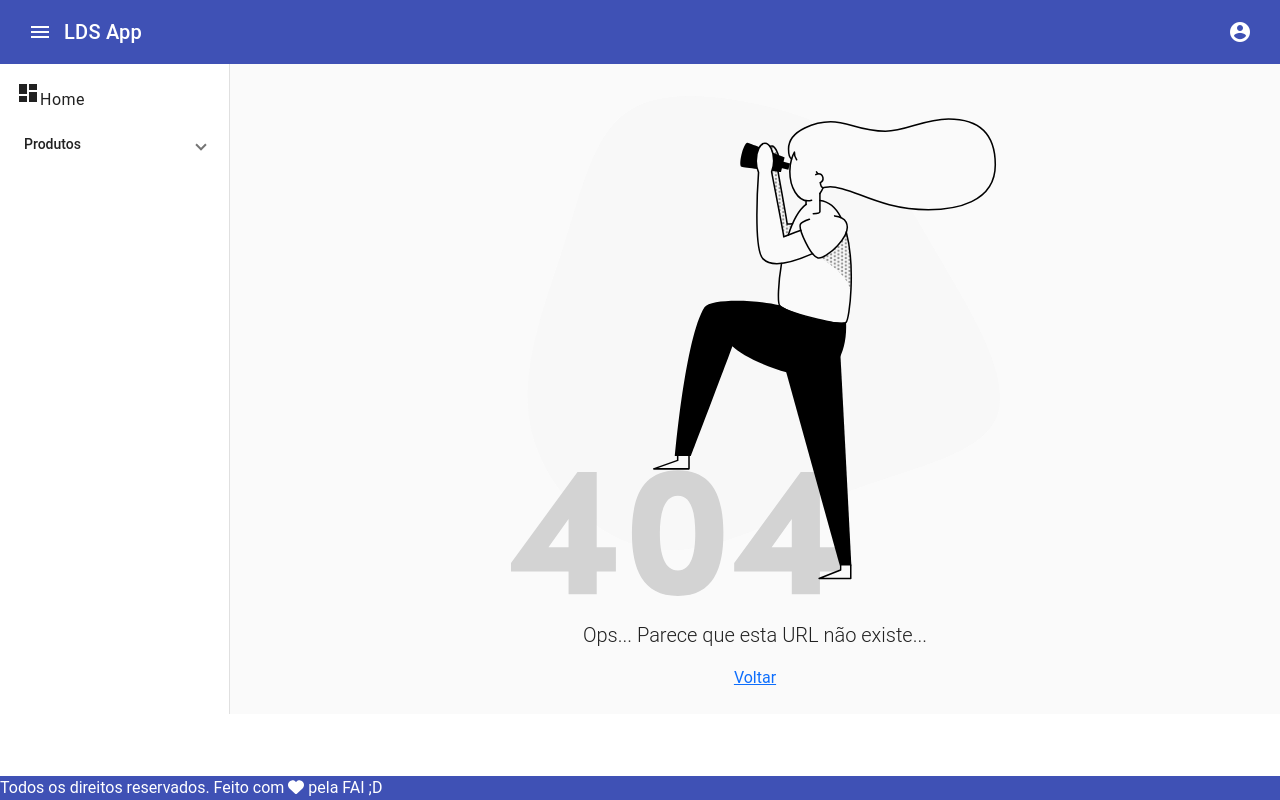
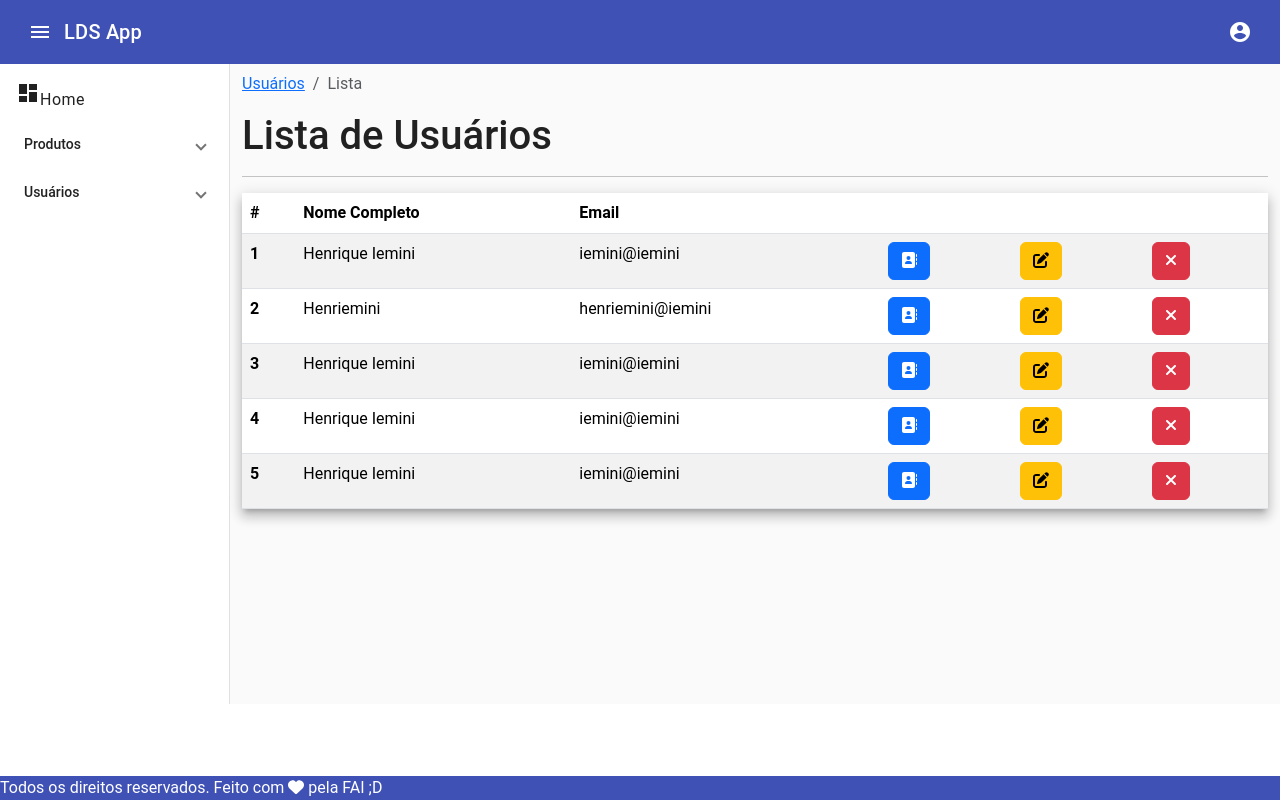
Before and after one commit to henriemini/Password-Memory, an Angular app: page /user/list in a window 1280 px wide. Built offline with nearby package versions, Linux system fonts and the light colour scheme; data requests are answered from the project's data file.

Commit message:
feat: create the service to delete users and the controller on the user list view

```diff
--- a/db.json
+++ b/db.json
@@ -41,24 +41,21 @@
     },
     {
       "id": "3",
-      "fullname": "Iemini",
-      "email": "mini@iemini",
+      "fullname": "Henrique Iemini",
+      "email": "iemini@iemini",
       "password": "adm"
     },
     {
       "id": "4",
-      "fullname": "adm",
-      "email": "adm@adm",
+      "fullname": "Henrique Iemini",
+      "email": "iemini@iemini",
       "password": "adm"
     },
     {
-      "0": {
-        "id": "5",
-        "fullname": "Teste Iemini",
-        "email": "test@iemini",
-        "password": "adm"
-      },
-      "id": "8bae"
+      "id": "5",
+      "fullname": "Henrique Iemini",
+      "email": "iemini@iemini",
+      "password": "adm"
     }
   ]
 }
--- /dev/null
+++ b/src/app/services/user/user-delete.service.ts
@@ -0,0 +1,16 @@
+import { HttpClient } from '@angular/common/http';
+import { Injectable } from '@angular/core';
+import { firstValueFrom } from 'rxjs';
+import { environment } from '../../../environments/environment';
+
+@Injectable({
+  providedIn: 'root'
+})
+export class UserDeleteService {
+
+  constructor(private http: HttpClient) { }
+
+  delete(id: string){
+    return firstValueFrom(this.http.delete(`${environment.api_endpoint}/user/${id}`));
+  }
+}
--- a/src/app/views/app/main/main.component.html
+++ b/src/app/views/app/main/main.component.html
@@ -42,6 +42,15 @@
                         <a mat-list-item routerLink="/product/create">Criar</a>
                     </mat-nav-list>
                 </mat-expansion-panel>
+                <mat-expansion-panel  [class.mat-elevation-z0]="true">
+                    <mat-expansion-panel-header>
+                        Usuários
+                    </mat-expansion-panel-header>
+                    <mat-nav-list>
+                        <a mat-list-item routerLink="/user/list">Listar</a>
+                        <!-- <a mat-list-item routerLink="/product/create">Criar</a> -->
+                    </mat-nav-list>
+                </mat-expansion-panel>
             </mat-nav-list>
         </mat-sidenav>
         <div class="page-wrap">
--- /dev/null
+++ b/src/app/views/app/user/user-list/user-list.component.html
@@ -0,0 +1,53 @@
+<nav aria-label="breadcrumb">
+    <ol class="breadcrumb">
+        <li class="breadcrumb-item">
+            <a href="">Usuários</a>
+        </li>
+        <li class="breadcrumb-item active" aria-current="page">Lista</li>
+    </ol>
+</nav>
+<h1>Lista de Usuários</h1>
+<hr>
+
+<div class="mat-elevation-z8">
+    <table class="table table-striped">
+        <thead>
+            <tr>
+                <th scope="col">#</th>
+                <th scope="col">Nome Completo</th>
+                <th scope="col">Email</th>
+                <th scope="col"></th>
+            </tr>
+        </thead>
+        <tbody>
+
+            @for (item of users; track $index) {
+                <tr>
+                <th scope="row">{{item.id}}</th>
+                <td>{{item.fullname}}</td>
+                <td>{{item.email}}</td>
+                <td>
+                    <div class="row">
+                        <div class="col-4">
+                            <a class="btn btn-primary" routerLink="/user/details/{{item.id}}">
+                                <fa-icon [icon]="fa.faAddressBook"></fa-icon>
+                            </a>
+                        </div>
+                        <div class="col-4">
+                            <a class="btn btn-warning" routerLink="/user/edit/{{item.id}}">
+                                <fa-icon [icon]="fa.faEdit"></fa-icon>
+                            </a>
+                        </div>
+                        <div class="col-4">
+                            <a class="btn btn-danger" (click)="deleteUser(item.id!)">
+                                <fa-icon [icon]="fa.faRemove"></fa-icon>
+                            </a>
+                        </div>
+                    </div>
+                </td>
+            </tr>
+            }
+
+        </tbody>
+    </table>
+</div>
--- /dev/null
+++ b/src/app/views/app/user/user-list/user-list.component.ts
@@ -0,0 +1,64 @@
+import { Component, OnInit } from '@angular/core';
+import { UserReadService } from '../../../../services/user/user-read.service';
+import { User } from '../../../../domain/model/user';
+
+import { FontAwesomeModule } from '@fortawesome/angular-fontawesome';
+
+import * as fontawesome from '@fortawesome/free-solid-svg-icons';
+import { RouterModule } from '@angular/router';
+import { ToastrService } from 'ngx-toastr';
+import { UserDeleteService } from '../../../../services/user/user-delete.service';
+
+@Component({
+  selector: 'app-user-list',
+  imports: [
+    FontAwesomeModule,
+    RouterModule,
+  ],
+  templateUrl: './user-list.component.html',
+  styleUrl: './user-list.component.css'
+})
+export class UserListComponent implements OnInit{
+
+  fa = fontawesome;
+
+  users: User[] =[];
+
+  constructor(
+    private userReadService: UserReadService, private toast: ToastrService, private userDeleteService: UserDeleteService){
+
+  }
+
+  ngOnInit(): void {
+    this.loadUsers();
+  }
+  async loadUsers() {
+    console.log('preparando para obter os usuarios');
+
+    let userList = await this.userReadService.findAll();
+
+    if(userList==null){
+      console.log('Não achou usuários cadastrados');
+      return;
+    }
+
+    this.users = userList;
+
+    console.log('usuarios obtidos com sucesso');
+    console.log(userList);
+  }
+
+  async deleteUser(userId: string) {
+    try {
+      console.log('tentando remover o item');
+
+      await this.userDeleteService.delete(userId);
+      this.loadUsers();
+      this.toast.success(`Usuario de id ${userId} removido com sucesso`);
+    } catch (error) {
+      console.error(error);
+      this.toast.error(`Não foi possivel remover`);
+    };
+  }
+
+}
```
Also changed, not shown: src/app/app.routes.ts (+29 -0 lines), src/app/views/app/user/user-list/user-list.component.css (added), 2 other files (tests, documents, lock files or other folders).
